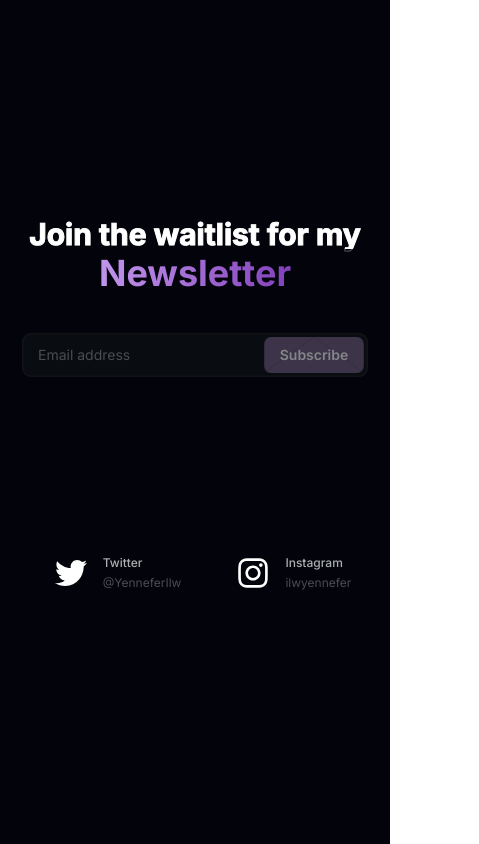
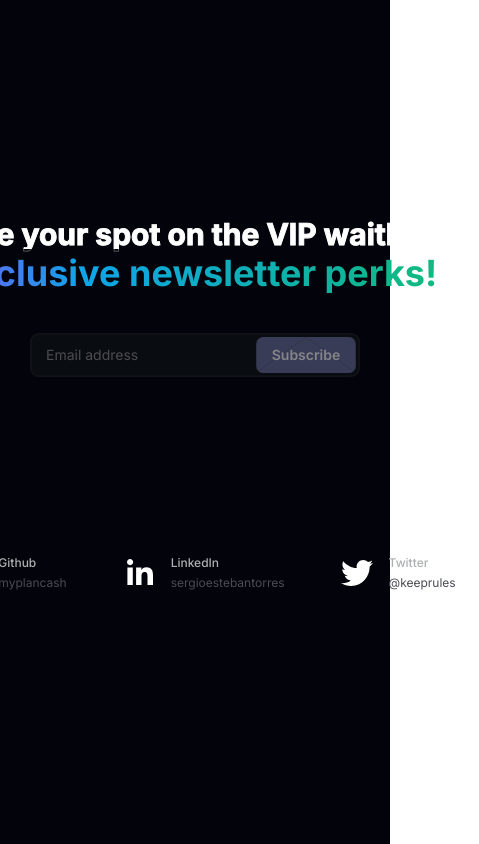
Before and after one commit to myplancash/newsletter-app, a Next.js app: page / in a window 390 px wide. Shown: the whole page, 479 px wide, since content can reach past the window. Built offline with nearby package versions, Linux system fonts and the light colour scheme.

Commit message:
added a Socials component so potential subscribers can easily access our social media accounts

```diff
--- /dev/null
+++ b/app/api/addSubscription/route.ts
@@ -0,0 +1,27 @@
+import mailchimp from '@mailchimp/mailchimp_marketing';
+
+mailchimp.setConfig({
+  apiKey: process.env.MAILCHIMP_API_KEY,
+  server: process.env.MAILCHIMP_API_SERVER,
+})
+
+export async function POST(request: Request) {
+  const { email } = await request.json();
+
+  if (!email) new Response(JSON.stringify({ error: "Email is required" }));
+  console.log("this email was subscribed: ", email)
+
+  try {
+    const res = await mailchimp.lists.addListMember(
+      process.env.MAILCHIMP_AUDIENCE_ID!,
+      { email_address: email, status: "subscribed" }
+    );
+
+    return new Response(JSON.stringify({ res }));
+
+  } catch (error: any) {
+    return new Response(
+      JSON.stringify({ error: JSON.parse(error.response.text) })
+    );
+  }
+}
--- a/app/globals.css
+++ b/app/globals.css
@@ -16,17 +16,17 @@
   }
 
   .newsletter-form {
-    --primary: #8c4ec2;
-    --primary-dark: #6b21a8;
-    --primary-darkest: #3b0764;
+    --primary: #6366f1;
+    --primary-dark: rgb(14 165 233 / 0);
+    --primary-darkest: #10b981;
     --input-placeholder: #a6accd;
     --input-text: #646b8c;
     --border-default: #e1e6f9;
-    --border-active: #8c4ec2;
+    --border-active: #6366f1;
     --background: #fff;
     --button-text: #ffffff;
-    --success: #8c4ec2;
-    --trails: rgb(140, 78, 194, 0.15);
+    --success: #6366f1;
+    --trails: rgb(99 102 241 / 0.15);
   }
 
   .newsletter-form button {
--- a/app/page.tsx
+++ b/app/page.tsx
@@ -6,10 +6,10 @@ export default function Home() {
     <main className="bg-[#03040B] flex flex-col items-center justify-center p-10 min-h-screen">
       <div className="space-y-1">
         <h2 className="z-10 text-3xl font-bold text-center text-transparent duration-1000 bg-white cursor-default text-stroke animate-title sm:text-5xl md:text-6xl whitespace-nowrap bg-clip-text">
-          Join the waitlist for my
+          Secure your spot on the VIP waitlist for
         </h2>
-        <h1 className="z-10 text-4xl font-bold text-center text-transparent duration-1000 bg-white cursor-default sm:text-6xl md:text-7xl whitespace-nowrap bg-clip-text bg-gradient-to-r from-purple-300 to-purple-800 animate-fade-in-3">
-          Newsletter
+        <h1 className="z-10 text-4xl font-bold text-center text-transparent duration-1000 bg-white cursor-default sm:text-6xl md:text-7xl whitespace-nowrap bg-clip-text bg-gradient-to-r from-indigo-500 from-10% via-sky-500 via-30% to-emerald-500 to-90% animate-fade-in-3">
+           Exclusive newsletter perks!
         </h1>
       </div>
       <NewsletterForm />
--- a/components/NewsletterForm.tsx
+++ b/components/NewsletterForm.tsx
@@ -6,6 +6,7 @@ import { EnvelopeIcon } from "@heroicons/react/24/outline";
 import { CheckIcon, XMarkIcon } from "@heroicons/react/24/solid";
 import { gsap } from "gsap";
 import { FormEvent, useRef, useState } from "react";
+import { MembersSuccessResponse } from '../typings';
 
 function NewsletterForm() {
   const [input, setInput] = useState("");
@@ -62,8 +63,9 @@ function NewsletterForm() {
         onSubmit={handleSubmit}
         className="newsletter-form mt-10 animate-fade-in-3"
       >
-        <div className="group flex items-center gap-x-4 py-1 pl-4 pr-1 rounded-[9px] bg-[#090D11] hover:bg-[#15141B] shadow-outline-gray hover:shadow-transparent focus-within:bg-[#15141B] focus-within:!shadow-outline-gray-focus transition-all duration-300">
-          <EnvelopeIcon className="hidden sm:inline w-6 h-6 text-[#4B4C52] group-focus-within:text-white group-hover:text-white transition-colors duration-300" />
+        <div className="group flex items-center py-1 pl-4 pr-1 rounded-[9px] bg-[#090D11] hover:bg-[#15141B] shadow-outline-gray hover:shadow-transparent focus-within:bg-[#15141B] focus-within:!shadow-outline-gray-focus transition-all duration-300">
+
+          <EnvelopeIcon className="hidden sm:inline w-6 h-6 sm:mr-3 text-[#4B4C52] group-focus-within:text-white group-hover:text-white transition-colors duration-300" />
           <input
             value={input}
             onChange={(e) => setInput(e.target.value)}
@@ -98,7 +100,6 @@ function NewsletterForm() {
           </button>
         </div>
       </form>
-
       <div className="relative">
         {(successMessage || errorMessage) && (
           <div className="flex items-start space-x-2 bg-[#0A0E12] shadow-outline-gray text-white rounded-[9px] py-4 px-6 animate-fade-bottom absolute">
--- a/constants.tsx
+++ b/constants.tsx
@@ -3,23 +3,28 @@ import { Metadata } from "next";
 export const socials = [
   {
     id: 1,
-    name: "Twitter",
-    url: "https://twitter.com/YenneferIlw",
-    handle: "@YenneferIlw",
+    name: "Github",
+    url: "https://github.com/myplancash",
+    handle: "myplancash",
   },
   {
     id: 2,
-    name: "Instagram",
-    url: "https://www.instagram.com/ilwyennefer",
-    handle: "ilwyennefer",
+    name: "LinkedIn",
+    url: "https://www.linkedin.com/in/sergioestebantorres/",
+    handle: "sergioestebantorres",
+  },
+  {
+    id: 3,
+    name: "Twitter",
+    url: "https://twitter.com/keeprules",
+    handle: "@keeprules",
   },
 ];
 
-const title = "ILW Yennefer";
+const title = "Sergio Esteban Torres";
 const description =
-  "Full-Stack Software Engineer 🧑🏻‍💻 working with cutting-edge stuff.";
-const image =
-  "https://yt3.ggpht.com/VoEBu0KxtQkfWretx-3_NqxKnoLqfKNTtWq0KFigdqaqVQFz8CggKgqkcxXqCDW7zYWlZZJOuQ=s108-c-k-c0x00ffffff-no-rj";
+  "Highly skilled Full-Stack Software Engineer 🧑🏻‍💻 adept at harnessing the latest advancements in technology to create groundbreaking solutions.";
+const image = "/assets/images/profile.png"
 
 export const metaData: Metadata = {
   title: title,
@@ -27,8 +32,8 @@ export const metaData: Metadata = {
   openGraph: {
     title,
     description,
-    url: "https://ilwyennefer.com",
-    siteName: "ILW Yennefer",
+    url: "https://portfolio-website-ruddy-beta.vercel.app",
+    siteName: "Sergio Esteban Torres",
     images: [{ url: image }],
     locale: "en-US",
     type: "website",
@@ -49,6 +54,6 @@ export const metaData: Metadata = {
     description: description,
     card: "summary_large_image",
     images: [image],
-    creator: "@YenneferIlw",
+    creator: "@keeprules",
   },
 };
--- a/lib/getTrailsKeyframes.ts
+++ b/lib/getTrailsKeyframes.ts
@@ -5,6 +5,7 @@ export const getTrailsKeyframes = (button: HTMLButtonElement) => {
     {
       "--text-opacity": 0,
       "--border-radius": "0px",
+      // getVar("--primary-dark", button),  is actually getting this valie rgb(14 165 233 / 0)
       "--left-wing-background": getVar("--primary-dark", button),
       "--right-wing-background": getVar("--primary-dark", button),
       duration: 0.1,
--- a/package.json
+++ b/package.json
@@ -10,13 +10,16 @@
   },
   "dependencies": {
     "@heroicons/react": "^2.1.1",
+    "@mailchimp/mailchimp_marketing": "^3.0.80",
     "gsap": "^3.12.5",
+    "heroicons": "^2.1.3",
     "next": "14.1.4",
     "react": "^18",
     "react-dom": "^18",
     "react-social-icons": "^6.15.0"
   },
   "devDependencies": {
+    "@types/mailchimp__mailchimp_marketing": "^3.0.19",
     "@types/node": "^20",
     "@types/react": "^18",
     "@types/react-dom": "^18",
```
Also changed, not shown: typings.d.ts (added, +26 -0 lines), components/Socials.tsx (line endings or trailing spaces), public/assets/images/profile.png (added), 1 other file (tests, documents, lock files or other folders).
